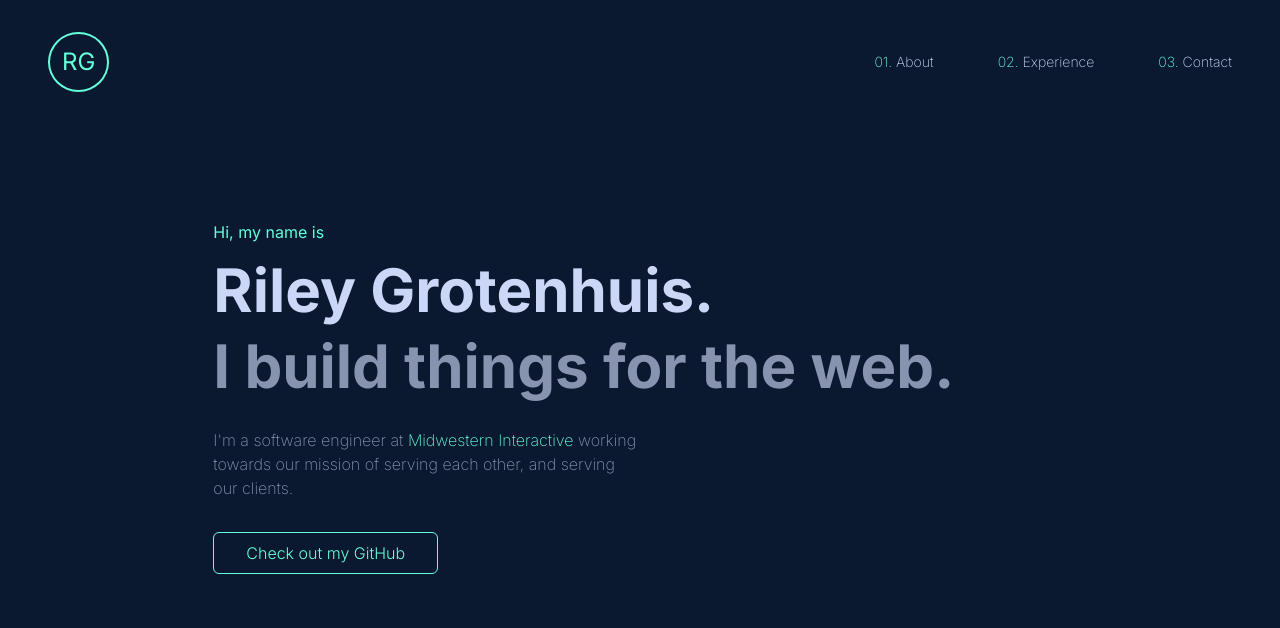
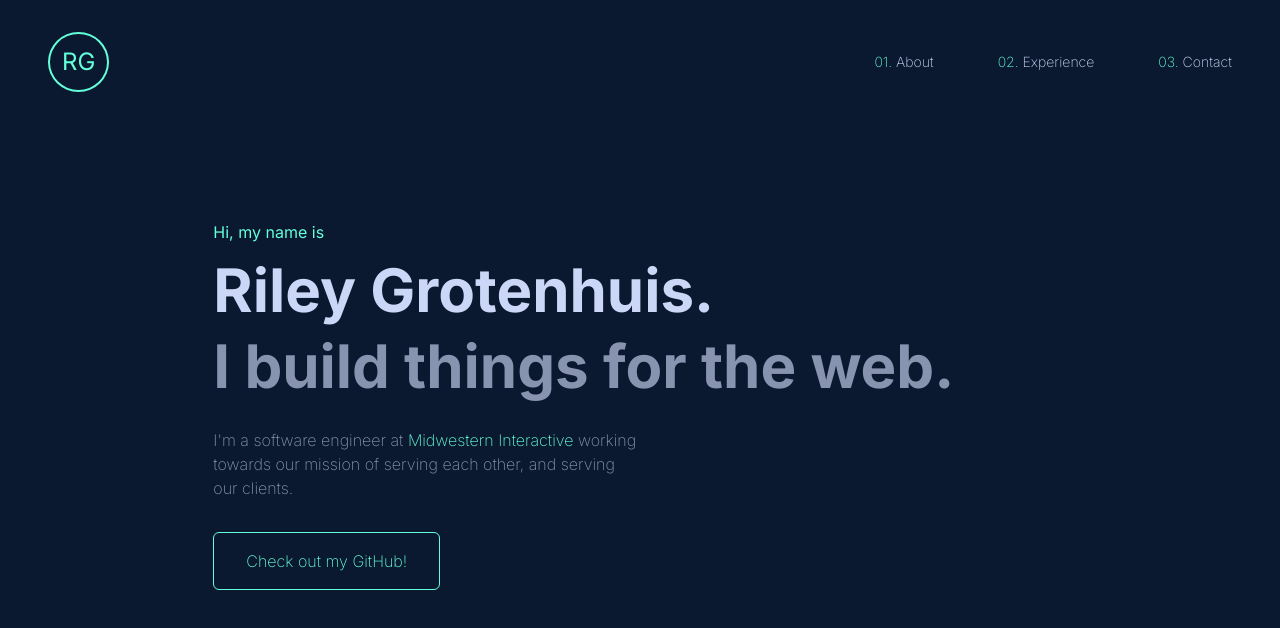
Before and after one commit to rileygrotenhuis/rileygrotenhuis.com, a Next.js app: page / in a window 1280 px wide. Shown: the top 628 px of the page. Built offline with nearby package versions, Linux system fonts and the light colour scheme.

Commit message:
fix: improve hero button design

```diff
--- a/src/components/Hero.js
+++ b/src/components/Hero.js
@@ -11,8 +11,8 @@ export default function Hero() {
                 and serving our clients.
             </p>
             <a href="https://github.com/rileygrotenhuis" target="__blank">
-                <button className="border border-primary px-8 py-2 text-primary font-light rounded-md mt-8">
-                    Check out my GitHub
+                <button className="border border-primary px-8 py-4 text-primary font-extralight rounded-md mt-8">
+                    Check out my GitHub!
                 </button>
             </a>
         </div>
```
